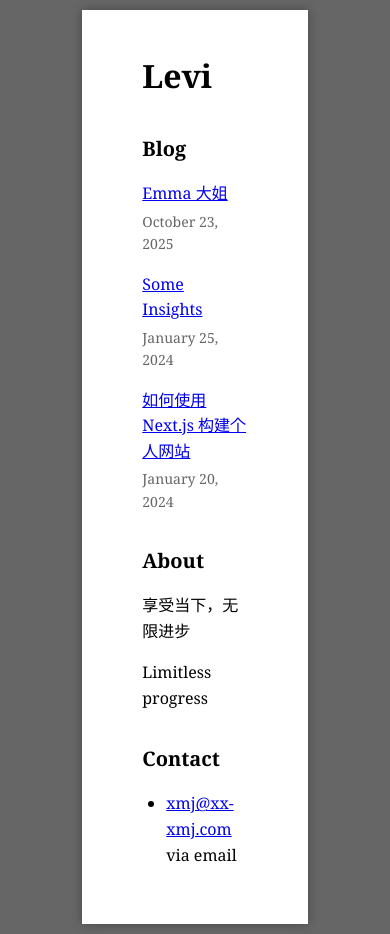
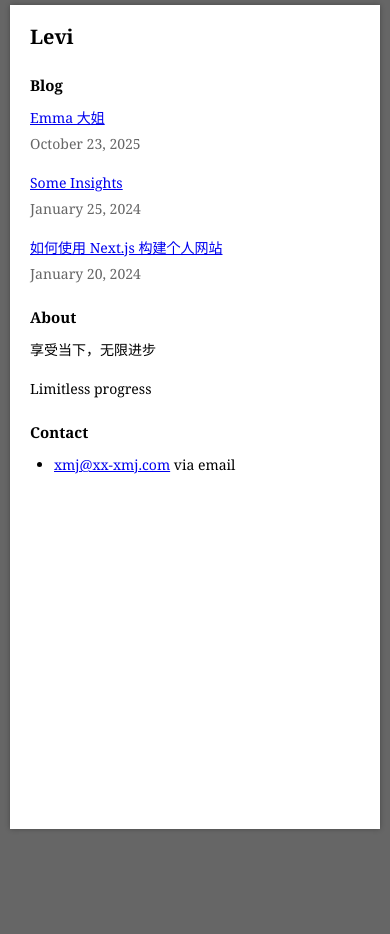
Before and after one commit to namezzy/xx-xmj-blog, a Next.js app: page / in a window 390 px wide. After the commit the page ends 844 px from the top, so only its background shows below. Built offline with nearby package versions, Linux system fonts and the light colour scheme.

Commit message:
Add responsive design for mobile and tablet devices

```diff
--- a/app/globals.css
+++ b/app/globals.css
@@ -70,3 +70,76 @@ p {
   min-height: calc(100vh - 20px);
   box-shadow: 0 0 10px rgba(0, 0, 0, 0.3);
 }
+
+/* 响应式设计 - 平板设备 */
+@media (max-width: 1024px) {
+  .content-paper {
+    max-width: calc(100% - 80px);
+    margin: 10px 40px;
+    padding: 30px 40px;
+  }
+
+  h1 {
+    font-size: 28px;
+  }
+
+  h2 {
+    font-size: 18px;
+  }
+}
+
+/* 响应式设计 - 手机设备 */
+@media (max-width: 768px) {
+  body {
+    font-size: 15px;
+  }
+
+  .content-paper {
+    max-width: calc(100% - 40px);
+    margin: 10px 20px;
+    padding: 20px 24px;
+  }
+
+  h1 {
+    font-size: 24px;
+    margin: 0 0 6px 0;
+  }
+
+  h2 {
+    font-size: 16px;
+    margin: 24px 0 12px 0;
+  }
+
+  h3 {
+    font-size: 15px;
+    margin: 20px 0 8px 0;
+  }
+}
+
+/* 响应式设计 - 小屏手机 */
+@media (max-width: 480px) {
+  body {
+    font-size: 14px;
+  }
+
+  .content-paper {
+    max-width: calc(100% - 20px);
+    margin: 5px 10px;
+    padding: 16px 20px;
+    box-shadow: 0 0 5px rgba(0, 0, 0, 0.3);
+  }
+
+  h1 {
+    font-size: 20px;
+  }
+
+  h2 {
+    font-size: 15px;
+    margin: 20px 0 10px 0;
+  }
+
+  h3 {
+    font-size: 14px;
+    margin: 16px 0 8px 0;
+  }
+}
```
